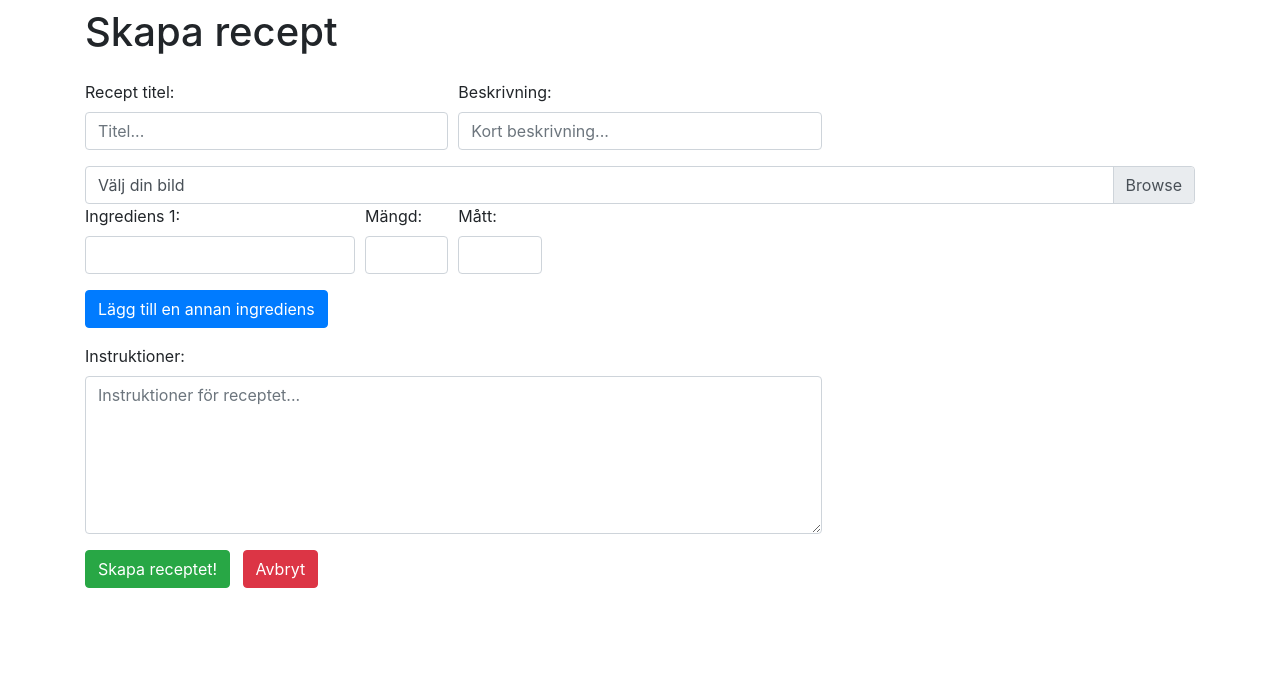
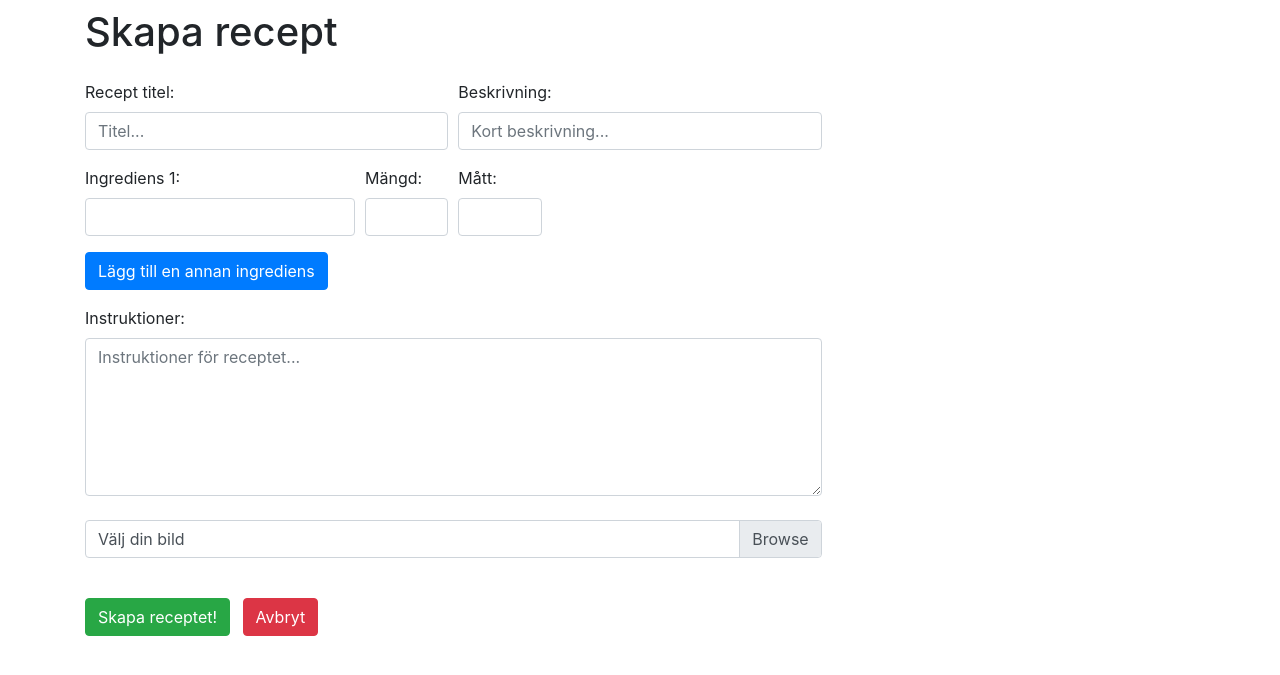
Before and after one commit to EmilAndersson1/Food4Thought, a Flask app: page /new_recipe/ in a window 1280 px wide. Shown: the part 56-731 px from the top of the page. Run offline with Flask 2, Linux system fonts and the light colour scheme; some libraries are stand-ins or nearby versions.

Commit message:
nytt recept
ändra layout

```diff
--- a/food4thought_app/templates/new_recipe.html
+++ b/food4thought_app/templates/new_recipe.html
@@ -23,10 +23,6 @@
                         <input type="text" class="form-control" id="description" name="description" placeholder="Kort beskrivning..." required>
                     </div>
                 </div>
-                <div class="custom-file">
-                    <input type="file" class="custom-file-input" name="image" id="customFile" required>
-                    <label class="custom-file-label" for="customFile">Välj din bild</label>
-                </div>
                 <div id="dynamicInput">
                     <div class="form-row ">
                         <div class="col-md-3">
@@ -48,8 +44,12 @@
                     <div class="col-md-8 mb-3">
                         <label for="instructions">Instruktioner:</label>
                         <textarea class="form-control" id="instructions" rows="6" name="instructions" placeholder="Instruktioner för receptet..." required></textarea>
-                        <input type="submit" class="btn btn-success mt-3" value="Skapa receptet!">
-                        <a href="/" class=" btn btn-danger mt-3 ml-2">Avbryt</a>
+                    <div class="custom-file mt-4 mb-4">
+                        <input type="file" class="custom-file-input" name="image" id="customFile" required>
+                        <label class="custom-file-label" for="customFile">Välj din bild</label>
+                    </div>
+                    <input type="submit" class="btn btn-success mt-3" value="Skapa receptet!">
+                    <a href="/" class=" btn btn-danger mt-3 ml-2">Avbryt</a>
                     </div>
                 </div>
             </form>
```
